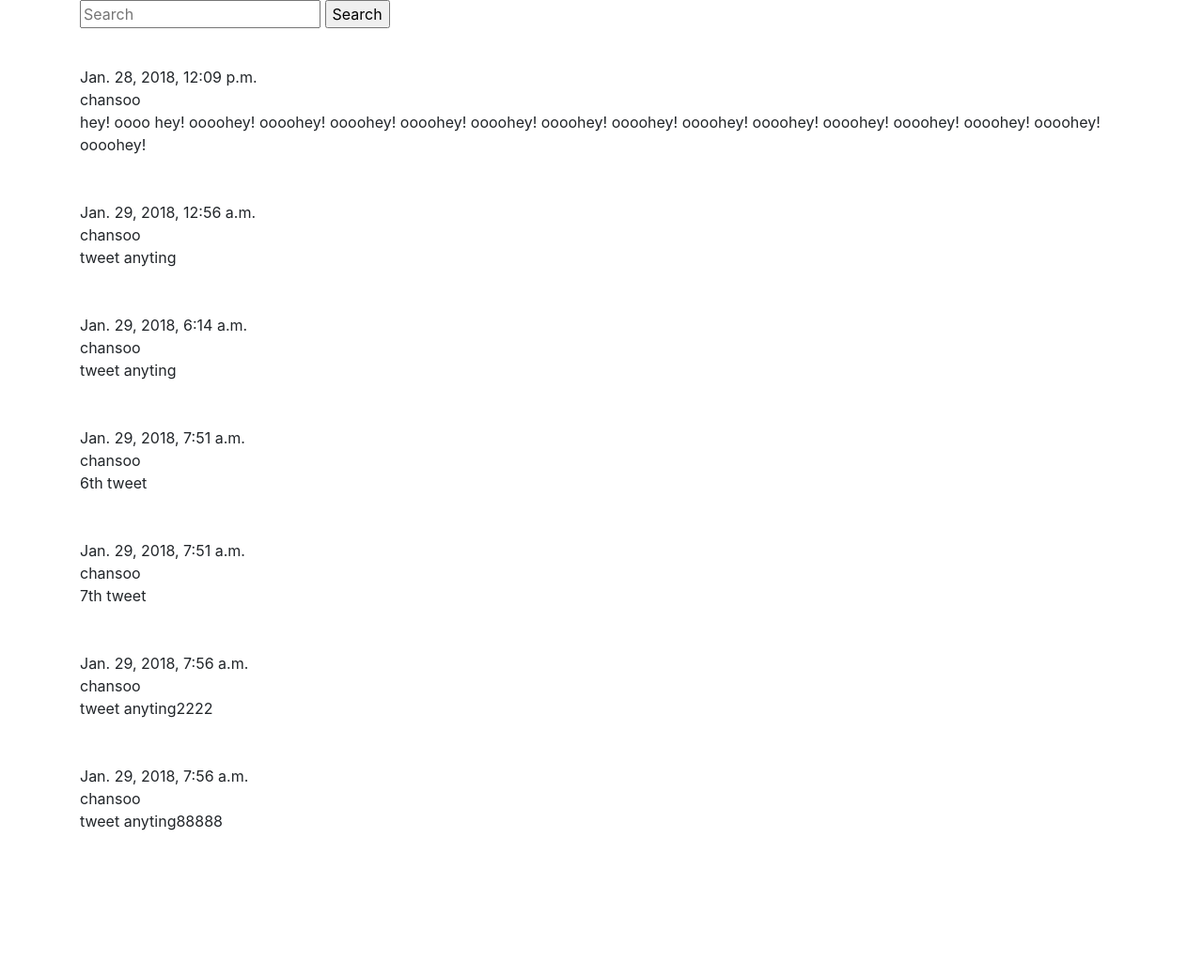
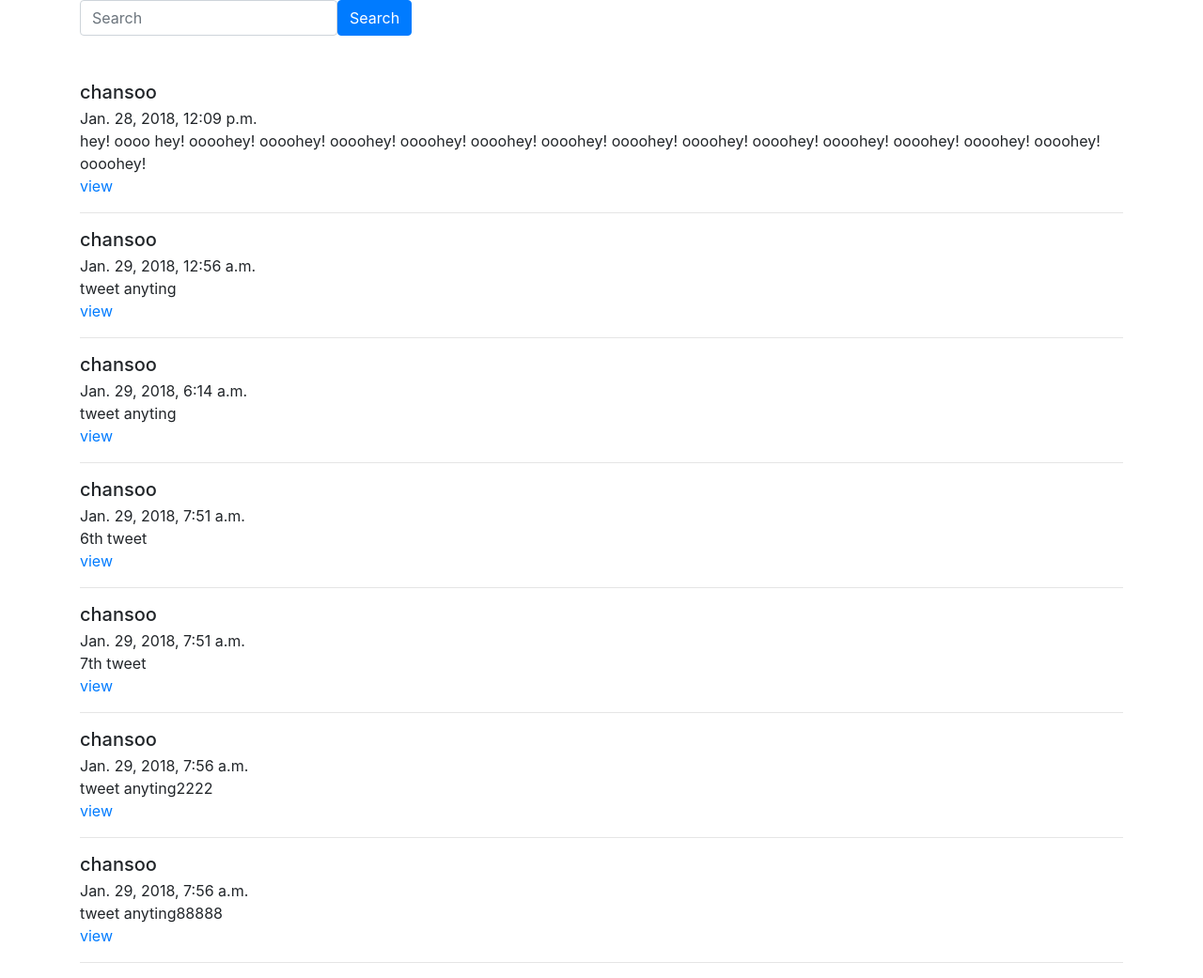
Before and after one commit to parkchansoo/tutorial_tweetme, a Django app: page /tweets/ in a window 1280 px wide. Shown: the whole page at 94% size. Before the commit the page ends 884 px from the top, so only its background shows below. Run offline with Django 3.2, Linux system fonts and the light colour scheme; data comes from the database, SQL or seed files in the repository; some libraries are stand-ins or nearby versions.

Commit message:
use bootstrap media css!

```diff
--- a/src/tweets/templates/tweets/search_form.html
+++ b/src/tweets/templates/tweets/search_form.html
@@ -1,4 +1,9 @@
-<form method="GET" action="{% url 'tweets:list' %}">
-    <input type="text" name="q" placeholder="Search" value="{{ request.GET.q }}" />
-    <input type="submit" value="Search" />
+<form method="GET" action="{% url 'tweets:list' %}" class="form-inline">
+    <div class="form-group mb-2">
+        <label for="staticEmail2" class="sr-only">search bar</label>
+        <input type="text" placeholder="Search" value="{{ request.GET.q }}" class="form-control" name="q" aria-describedby="emailHelp" />
+    </div>
+    <div class="form-check">
+    </div>
+    <input type="submit" class="btn btn-primary mb-2" value="Search" />
 </form>
--- a/src/tweets/templates/tweets/tweet_list.html
+++ b/src/tweets/templates/tweets/tweet_list.html
@@ -4,12 +4,21 @@
 
 {% block content %}
     {% include "tweets/search_form.html" %} <br/>
-
-    {% for object in object_list %}
-
-        {{ object.timestamp }}<br>
-        {{ object.user }}<br>
-        {{ object.content }}<br><br><br>
+    <ul class="list-unstyled">
+        {% for object in object_list %}
+        <li class="media">
+            {% if object.image %}
+                <img class="d-flex mr-3" src="..." alt="...">
+            {% endif %}
+            <div class="media-body">
+                <h5 class="mt-0 mb-1">{{ object.user }}</h5>
+                {{ object.timestamp }}<br>
+                {{ object.content }}<br>
+                <a href="{{ object.get_absolute_url}}">view</a>
+            </div>
+        </li>
+        <hr/>
+    </ul>
     {% empty %}
         {% if request.GET.q %}
             <p> no tweet found</p>
```
